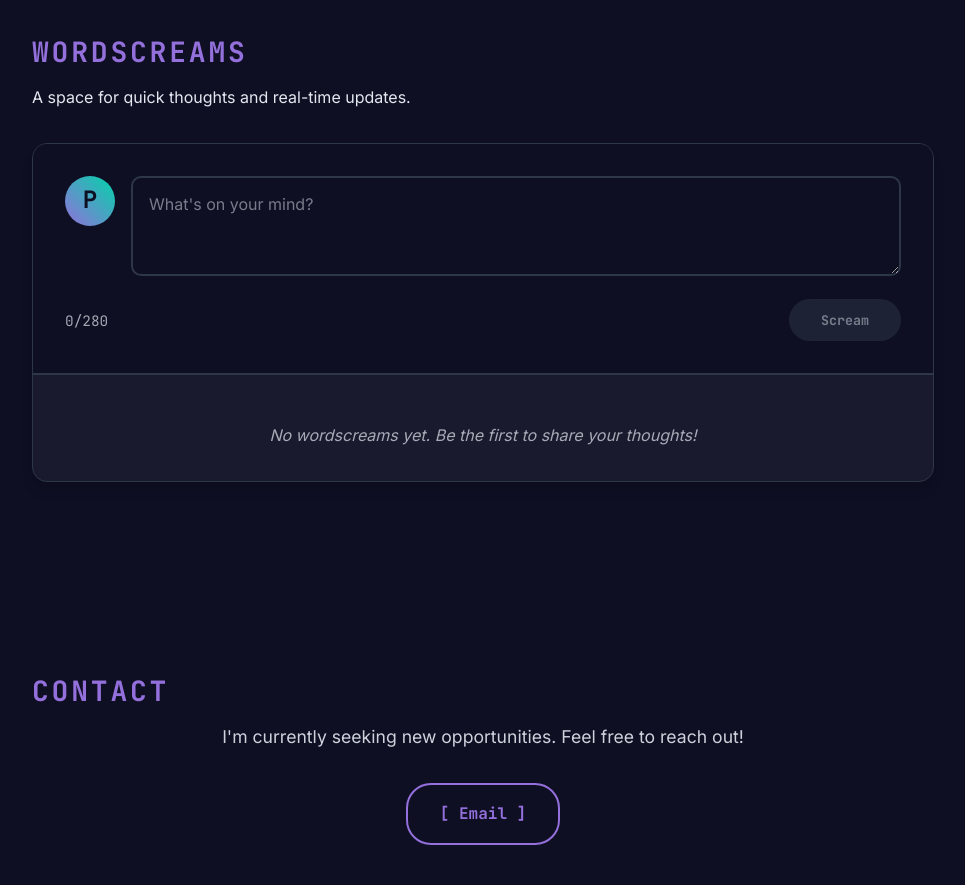
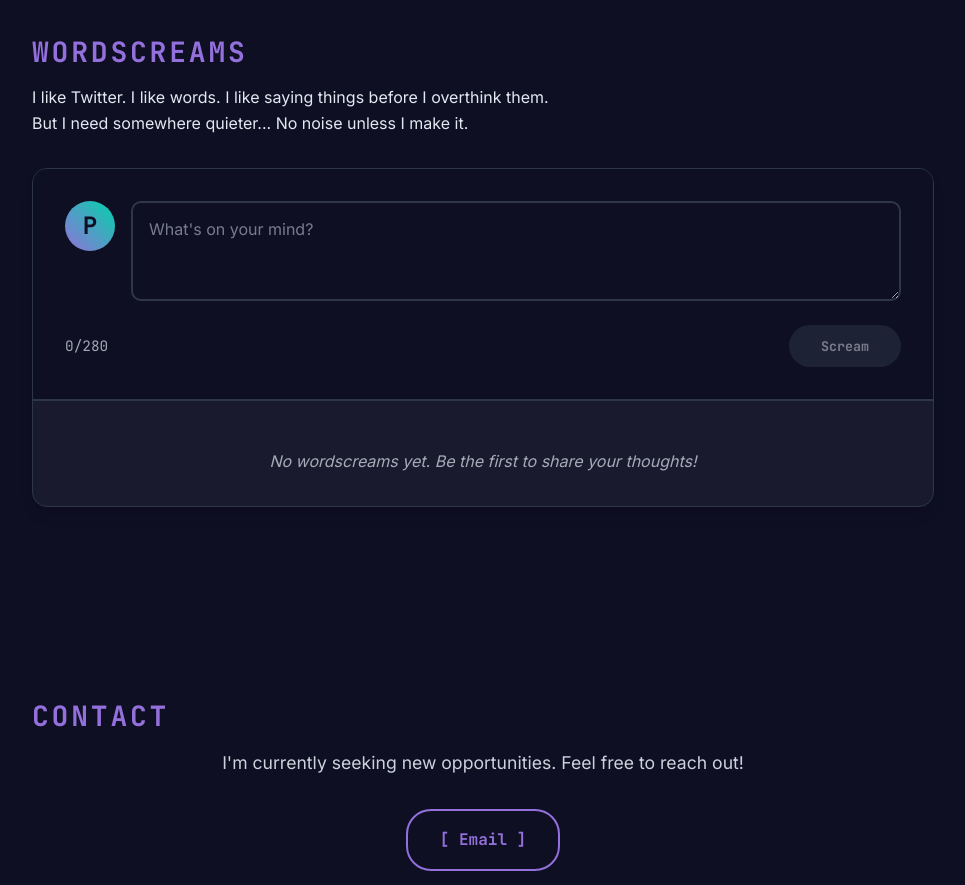
Before and after one commit to pallaviipp/pallaviipp.github.io, a plain HTML site: page index.html in a window 1280 px wide. Shown: the part 4419-5304 px from the top of the page, without its empty margins (282-1247 px from the left). Drawn offline with nearby package versions, Linux system fonts and the light colour scheme.

Commit message:
more additions

```diff
--- a/index.html
+++ b/index.html
@@ -333,7 +333,8 @@
 <!-- Wordscreams Section -->
 <section id="wordscreams">
     <h2>WORDSCREAMS</h2>
-    <p class="section-description">A space for quick thoughts and real-time updates.</p>
+    <p class="section-description">I like Twitter. I like words. I like saying things before I overthink them.<br>
+        But I need somewhere quieter... No noise unless I make it. </p>
     <div class="wordscreams-container">
         <div class="compose-scream">
             <div class="compose-area">
```
